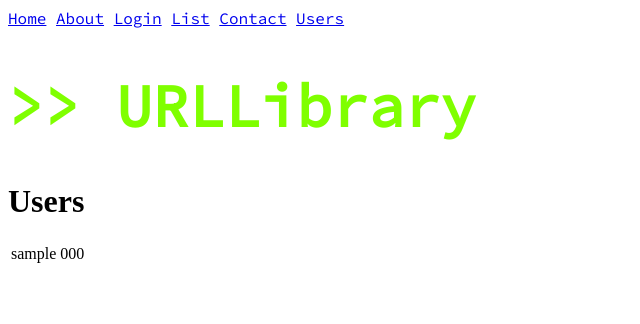
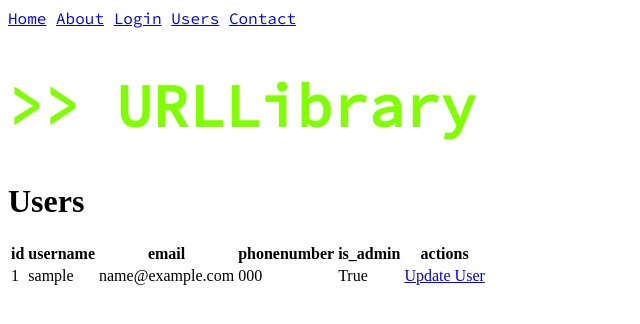
Before and after one commit to claire-peters/S14A2023, a Flask app: page /users in a window 1280 px wide. Shown: the top 324 px of the page, without its empty margins (0-640 px from the left). Run offline with Flask 3, Linux system fonts and the light colour scheme; tables that the repository leaves empty hold one stand-in row (values such as "Sample post").

Commit message:
template fixes, add update and delete

```diff
--- a/app.py
+++ b/app.py
@@ -1,7 +1,6 @@
 """A simple website with pages for Home, About, List and Contact endpoints."""
 
-import json
-from flask import render_template, request, url_for, flash, redirect
+from flask import render_template, request, flash, redirect
 from models import db, app, User
 
 # Links for the navigation bar
@@ -9,9 +8,8 @@ links = [
     {'name': 'Home', 'url': '/'},
     {'name': 'About', 'url': '/about'},
     {'name': 'Login', 'url': '/login'},
-    {'name': 'List', 'url': '/list'},
+    {'name': 'Users', 'url': '/users'},
     {'name': 'Contact', 'url': '/contact'},
-    {'name': 'Users', 'url': '/users'}
 ]
 
 
@@ -23,21 +21,6 @@ def index():
 def about():
     """A paragraph about the author/site."""
     return render_template('about.html', title='About', navigation=links)
-
-@app.route('/list')
-def list():
-    """
-    Specs:
-        displays a <table> with multiple rows. Data should come
-        from a list of dictionaries from the Flask application. Use Jinja
-        inheritance to construct a base template and the subsequent templates
-        to extend the basetemplate.
-
-    """
-    # read in json for table Data
-    with open('data.json', 'r') as f:
-        table_data = json.load(f)
-    return render_template('list.html', title='List', navigation=links, table_data=table_data)
 
 @app.route('/registration')
 def registration():
@@ -79,13 +62,11 @@ def adduser():
     in the table. Include data validation and error handling (e.g. for duplicate
     keys or invalid data types)
     """
+    if request.method == 'GET':
+        return render_template('adduser.html')
     if request.method == 'POST':
         username = request.form['username']
         email = request.form['email']
-        phonenumber = request.form['phonenumber']
-        status = request.form['status']
-        is_admin = request.form['is_admin']
-
         if not username:
             flash('Username is required!')
         elif not email:
@@ -94,31 +75,45 @@ def adduser():
             new_user = User(
                 username=username,
                 email=email,
-                phonenumber=phonenumber,
-                status=status,
-                is_admin=is_admin,
+                phonenumber=request.form['phonenumber'],
+                status=request.form['status'],
+                is_admin=request.form['is_admin'],
             )
             db.session.add(new_user)
             db.session.commit()
+        return redirect('/')
 
-    return render_template('adduser.html', title='Add User', navigation=links)
-
-@app.route('/updateuser')
-def updateuser():
+@app.route('/updateuser/<int:id>', methods=['GET', 'POST'])
+def updateuser(uid):
     """
     a form that displays a single record and allows change of at least two
     available fields.
     """
-    return render_template('updateuser.html', title='Update User', navigation=links)
+    existing_user = User.query.filter_by(id=uid).first()
+    if request.method == 'POST':
+        existing_user.username=request.form['username']
+        existing_user.email=request.form['email']
+        existing_user.phonenumber=request.form['phonenumber']
+        existing_user.status=request.form['status']
+        existing_user.is_admin=request.form['is_admin']
+        db.session.commit()
+    return render_template(
+        'updateuser.html', title='Update User', user=existing_user, navigation=links
+    )
 
-@app.route('/deleteuser')
-def deleteuser():
+@app.route('/deleteuser/<int:id>', methods=['GET','POST'])
+def deleteuser(uid):
     """
     deletes a single row from the database, based on the primary key provided.
     Can use this endpoint from the `/updateuser` endpoint since deletion is
     another form of update.
     """
-    return render_template('deleteuser.html', title='Delete User', navigation=links)
+    existing_user = User.query.filter_by(id=uid).first()
+    if request.method == 'POST':
+        db.session.delete(existing_user)
+        db.session.commit()
+        return redirect('/')
+
 
 @app.route('/users')
 def users():
--- a/templates/users.html
+++ b/templates/users.html
@@ -6,10 +6,24 @@
 {% block content %}
 <h1>Users</h1>
 <table>
+  <thead>
+    <tr>
+      <th>id</th>
+      <th>username</th>
+      <th>email</th>
+      <th>phonenumber</th>
+      <th>is_admin</th>
+      <th>actions</th>
+    </tr>
+  </thead>
     {% for user in users %}
     <tr>
-        <td>{{ user.username }}</td>
-        <td>{{ user.phonenumber }}</td>
+      <td>{{ user.id }}</td>
+      <td>{{ user.username }}</td>
+      <td>{{ user.email }}</td>
+      <td>{{ user.phonenumber }}</td>
+      <td>{{ user.is_admin }}</td>
+      <td><a href="/updateuser/{{ user.id }}">Update User</a></td>
     </tr>
     {% endfor %}
 </table>
```
Also changed, not shown: templates/adduser.html (+24 -13 lines), templates/list.html (deleted, +0 -21 lines), templates/updateuser.html (added, +29 -0 lines).
